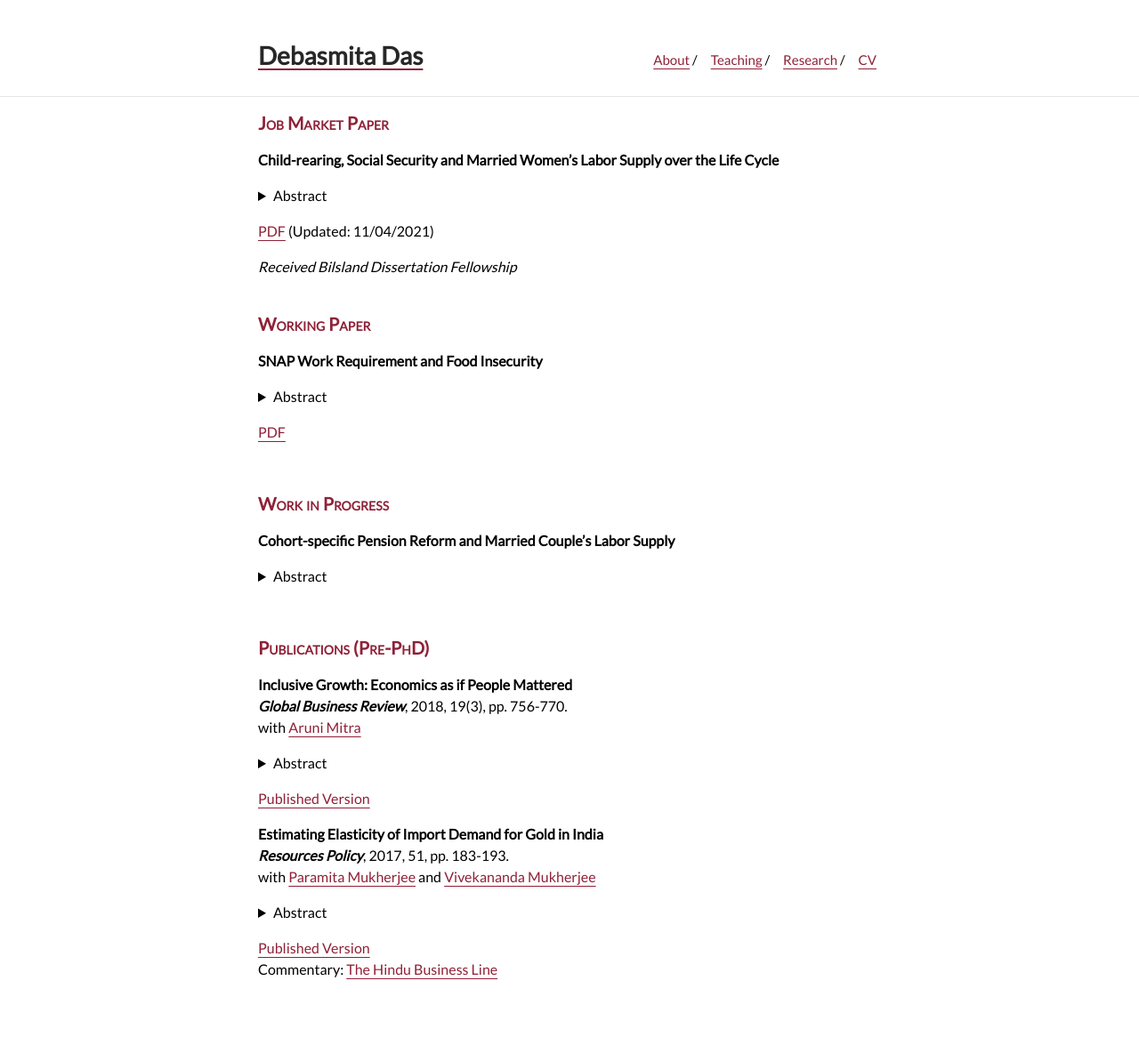
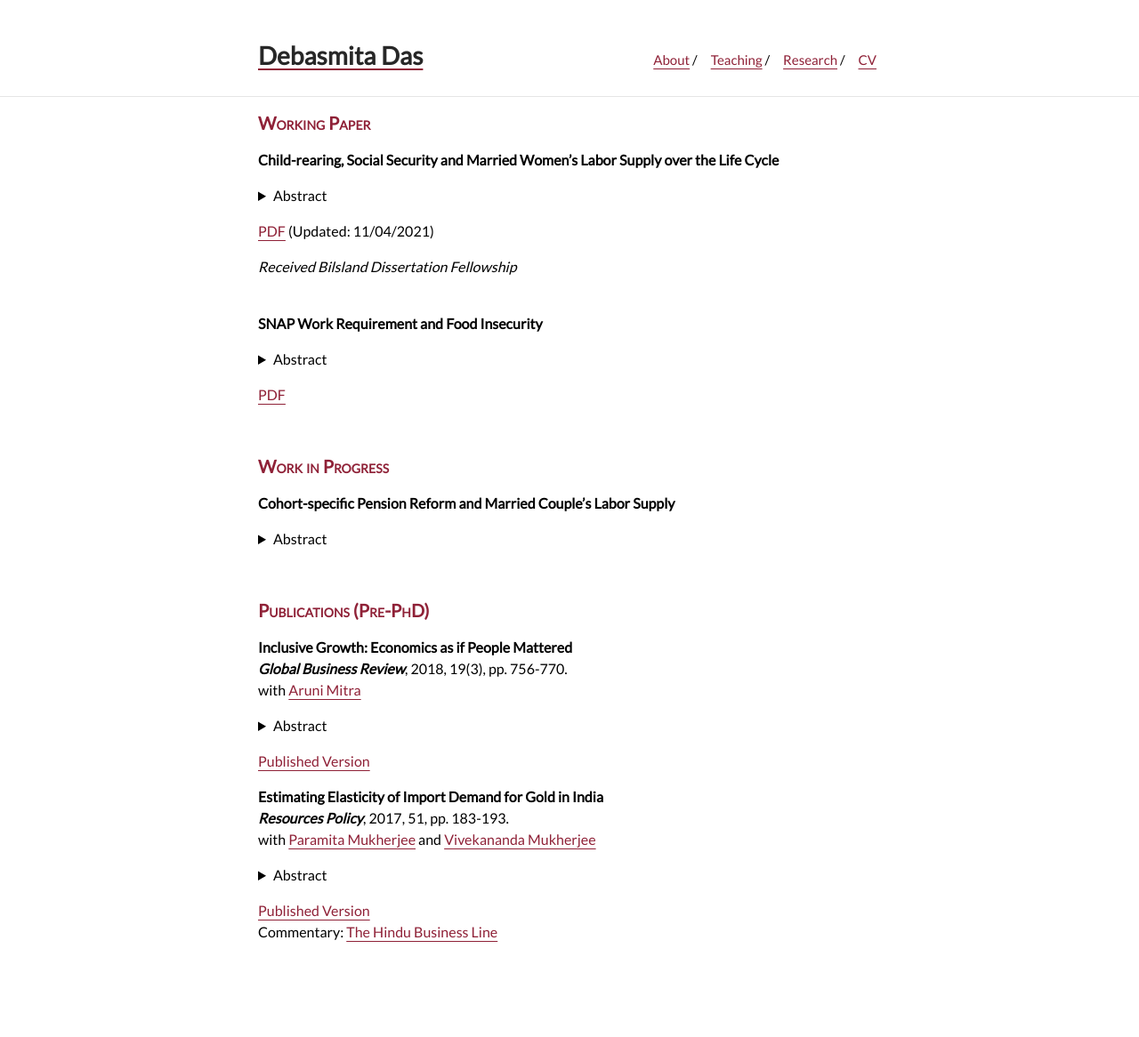
Before and after one commit to debasmita-das-econ/debasmita-das-econ.github.io, a Jekyll site: the page built from research.md, in a window 1280 px wide. Shown: the whole page at 89% size. Built offline with Jekyll 4.4.1, drawn with Linux system fonts in a browser that asks for light colours; a style sheet for code colours, icons or effects is not loaded; after the commit the page ends 1124 px from its top, so only the background shows below that; some of the changed lines change nothing that is shown.

Commit message:
Update research.md

```diff
--- a/research.md
+++ b/research.md
@@ -6,8 +6,10 @@
 
 <!--
 You can also find my articles on my Google Scholar profile.
-### Working Paper -->
-<span style="color: #8F2137; font-size:20px; font-variant: small-caps;">**Job Market Paper**</span>
+### Working Paper
+<span style="color: #8F2137; font-size:20px; font-variant: small-caps;">**Job Market Paper**</span> -->
+
+<span style="color: #8F2137; font-size:20px; font-variant: small-caps;">**Working Paper**</span>
 
 **Child-rearing, Social Security and Married Women's Labor Supply over the Life Cycle** <br>
 
@@ -23,7 +25,6 @@
 *Received Bilsland Dissertation Fellowship* <br>
 <br>
 
-<span style="color: #8F2137; font-size:20px; font-variant: small-caps;">**Working Paper**</span>
 
 **SNAP Work Requirement and Food Insecurity**
 
```
